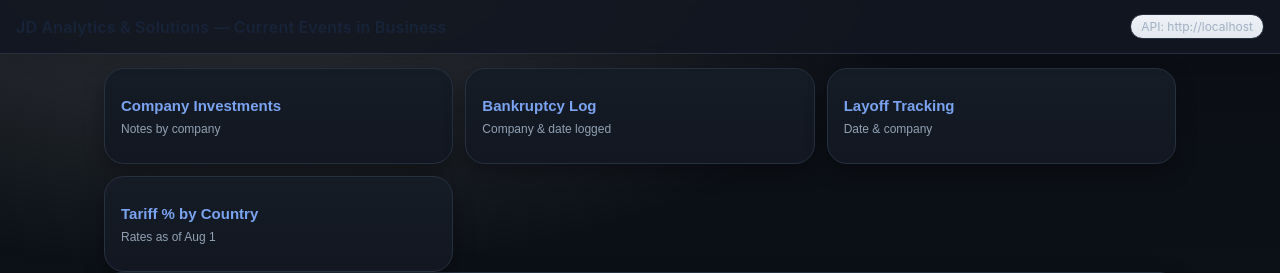
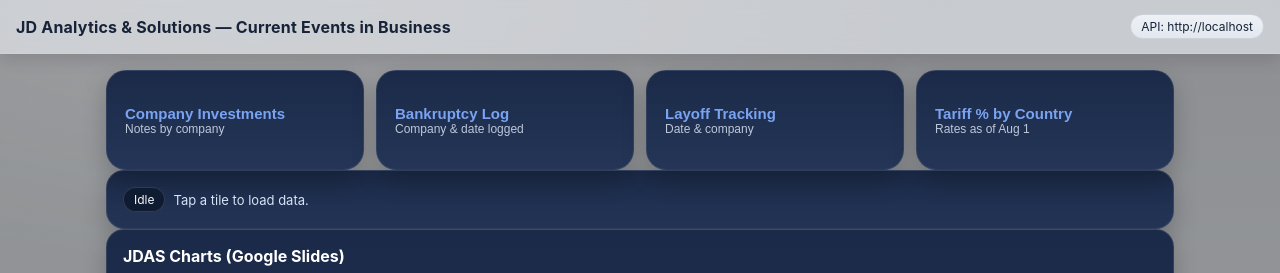
Before and after one commit to jdanalyticsandsolutions/jdas-dashboard, a Python web app: template templates/index.html in a window 1280 px wide. Shown: the top 273 px of the page. Run offline with Jinja, Linux system fonts and the light colour scheme; the template is opened without the code that fills it, so the values that code supplies are empty.

Commit message:
Update index.html

```diff
--- a/templates/index.html
+++ b/templates/index.html
@@ -5,60 +5,6 @@
   <meta charset="UTF-8" />
   <title>JD Analytics &amp; Solutions — Current Events in Business</title>
   <meta name="viewport" content="width=device-width, initial-scale=1, viewport-fit=cover" />
-  <style>
-    :root{
-      --bg:#0c0f14; --panel:#121721; --panel-2:#161d27; --text:#eef2f7; --muted:#9fb0c3;
-      --accent:#4da3ff; --accent-2:#61d095; --danger:#ff6b6b; --border:#263140; --shadow:rgba(0,0,0,.35);
-      --radius:16px;
-    }
-    *{box-sizing:border-box}
-    html,body{height:100%}
-    body{
-      margin:0; background:linear-gradient(180deg,#0b0f15 0%, #0f141a 100%);
-      color:var(--text); font-family:Inter,ui-sans-serif,system-ui,-apple-system,Segoe UI,Roboto,Helvetica,Arial;
-    }
-    .appbar{
-      position:sticky; top:0; z-index:50; backdrop-filter:saturate(1.2) blur(6px);
-      background:rgba(18,23,33,.9); border-bottom:1px solid var(--border);
-      display:flex; align-items:center; justify-content:space-between; padding:14px 16px;
-    }
-    .title{font-size:16px; font-weight:600; letter-spacing:.2px}
-    .pill{border:1px solid var(--border); border-radius:999px; padding:4px 10px; font-size:12px; color:var(--muted)}
-    .container{max-width:1100px; margin:0 auto; padding:14px}
-    .grid{display:grid; gap:12px; grid-template-columns:repeat(2,1fr)}
-    @media(min-width:780px){ .grid{grid-template-columns:repeat(3,1fr)} }
-    .stack{display:grid; gap:12px; margin-top:14px}
-    .appbtn{
-      background:linear-gradient(180deg,#151c26,#121721);
-      border:1px solid var(--border); border-radius:20px; padding:16px;
-      display:flex; flex-direction:column; gap:8px; min-height:96px;
-      box-shadow:0 8px 20px var(--shadow); cursor:pointer; transition:transform .06s ease, border-color .2s;
-      user-select:none;
-    }
-    .appbtn:active{transform:scale(.98)}
-    .appbtn:hover{border-color:var(--accent)}
-    .appbtn .label{font-weight:600}
-    .appbtn .sub{font-size:12px; color:var(--muted)}
-    .card{
-      background:linear-gradient(180deg,#121721,#0f141a);
-      border:1px solid var(--border); border-radius:var(--radius); padding:14px; overflow:hidden;
-      box-shadow:0 10px 24px var(--shadow);
-    }
-    .card h2{margin:0 0 10px 0; font-size:15px; font-weight:600; color:#d9e4ee}
-    .status{display:flex; gap:8px; align-items:center; color:var(--muted); font-size:13px}
-    .status .badge{border:1px solid var(--border); border-radius:999px; padding:4px 10px; font-size:12px; background:#0b1117}
-    .status .badge.ok{color:var(--accent-2); border-color:#245a43}
-    .status .badge.err{color:var(--danger); border-color:#5a2a2a}
-    .tablewrap{overflow:auto; border-radius:12px; border:1px solid var(--border)}
-    table{width:100%; border-collapse:collapse; font-size:14px; background:#0c1117}
-    thead th{position:sticky; top:0; background:#101722; color:var(--muted); text-align:left; padding:10px; border-bottom:1px solid var(--border)}
-    tbody td{padding:10px; border-bottom:1px dashed #223041; vertical-align:top}
-    .empty,.loading{padding:24px; text-align:center; color:var(--muted)}
-    @keyframes pulse{0%,100%{opacity:.55} 50%{opacity:1}}
-    .loading{animation:pulse 1.2s ease-in-out infinite}
-    .spacer{height:14px}
-    .hint{color:var(--muted); font-size:12px}
-  </style>
 </head>
 <body>
   <!-- Top Bar -->
```
